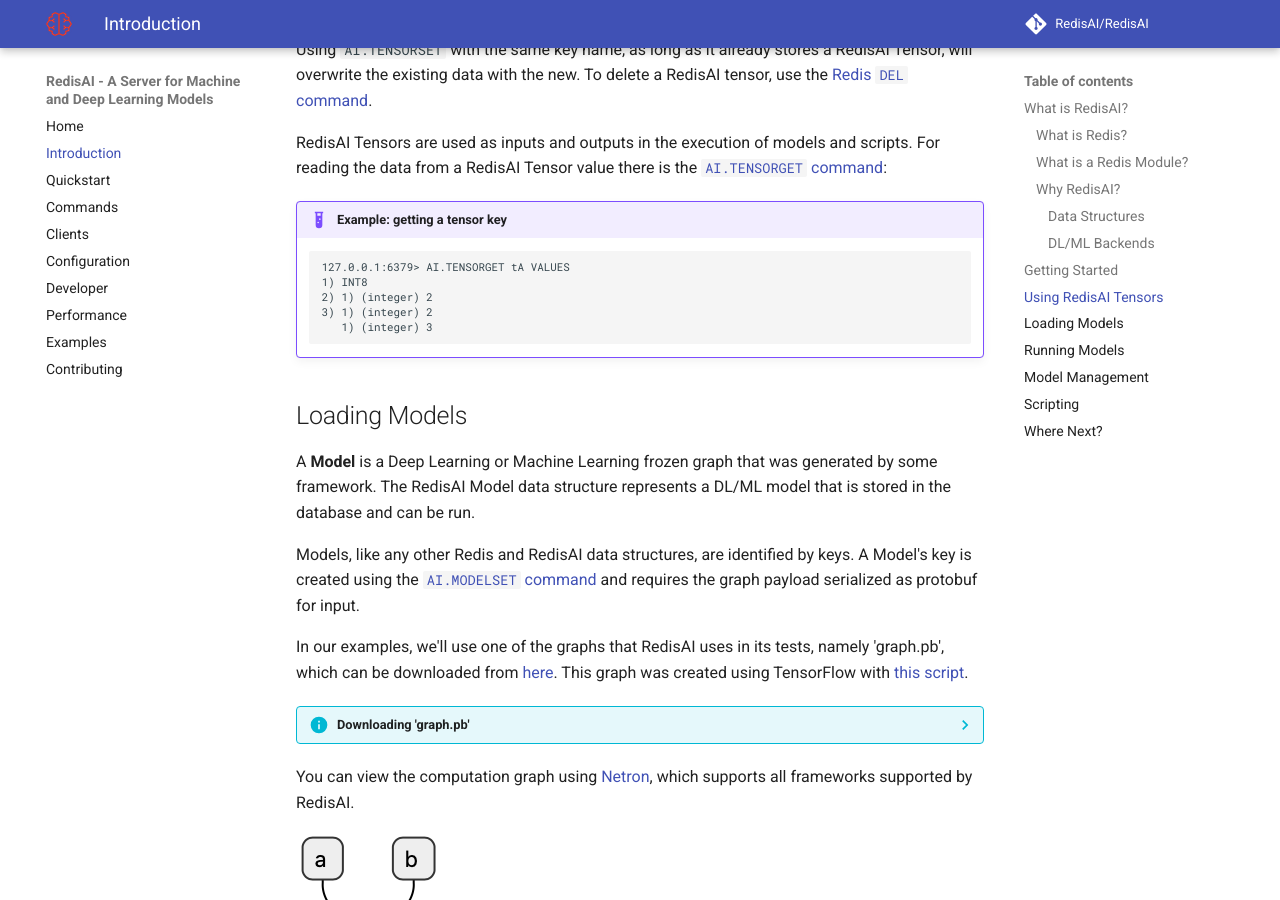
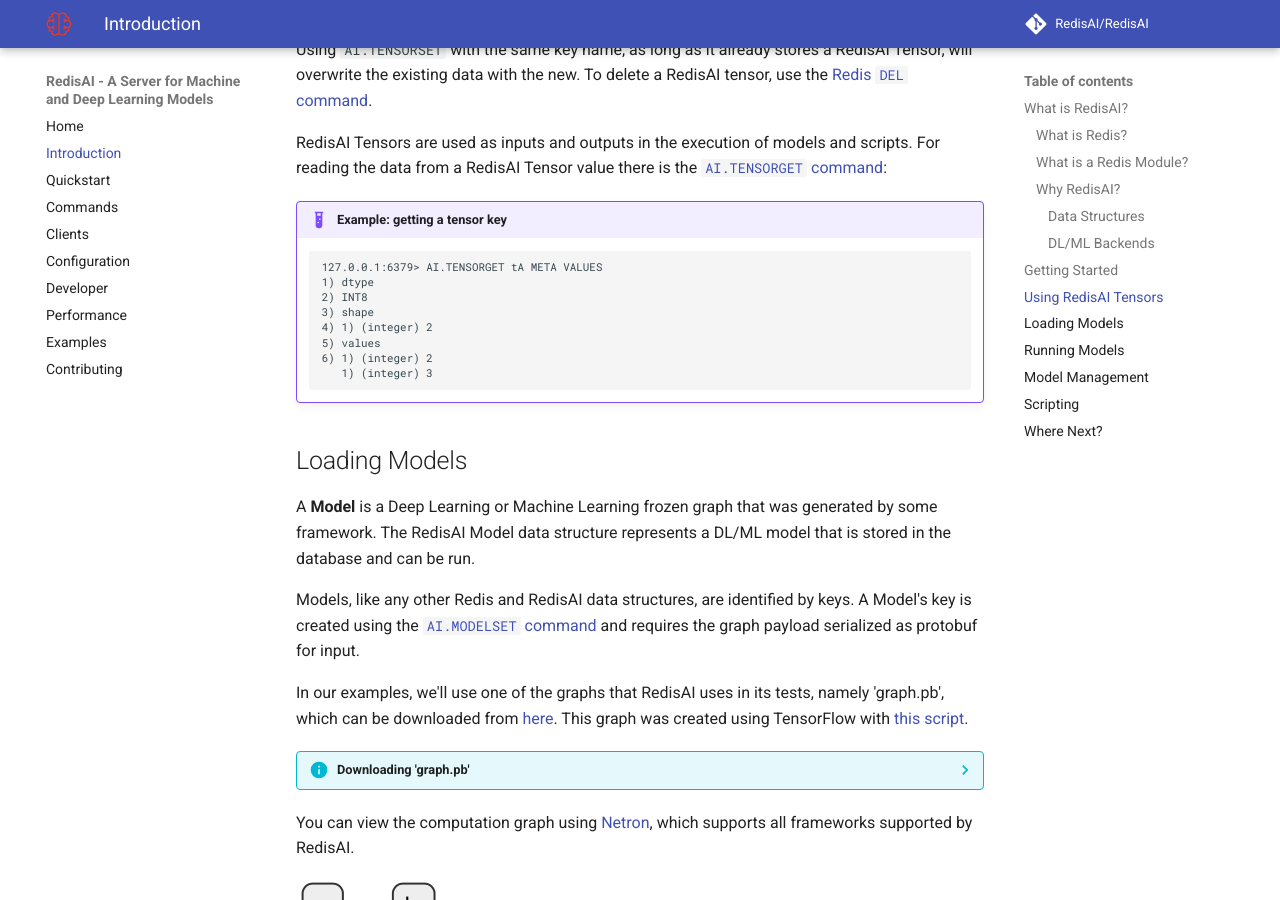
Before and after one commit to RedisAI/RedisAI, an MkDocs documentation site: the page built from docs/intro.md, in a window 1280 px wide and 900 px high, scrolled down 4923 px. Built offline with MkDocs 1.6.1 and Material for MkDocs 9.7.7, drawn with Linux system fonts in a browser that asks for light colours; formulas are drawn with MathJax 3; comment, search, counter and statistics services are not loaded.

Commit message:
Update intro.md

````diff
--- a/docs/intro.md
+++ b/docs/intro.md
@@ -176,10 +176,13 @@
 !!! example "Example: getting a tensor key"
 
     ```
-    127.0.0.1:6379> AI.TENSORGET tA VALUES
-    1) INT8
-    2) 1) (integer) 2
-    3) 1) (integer) 2
+    127.0.0.1:6379> AI.TENSORGET tA META VALUES
+    1) dtype
+    2) INT8
+    3) shape
+    4) 1) (integer) 2
+    5) values
+    6) 1) (integer) 2
        1) (integer) 3
     ```
 
````
